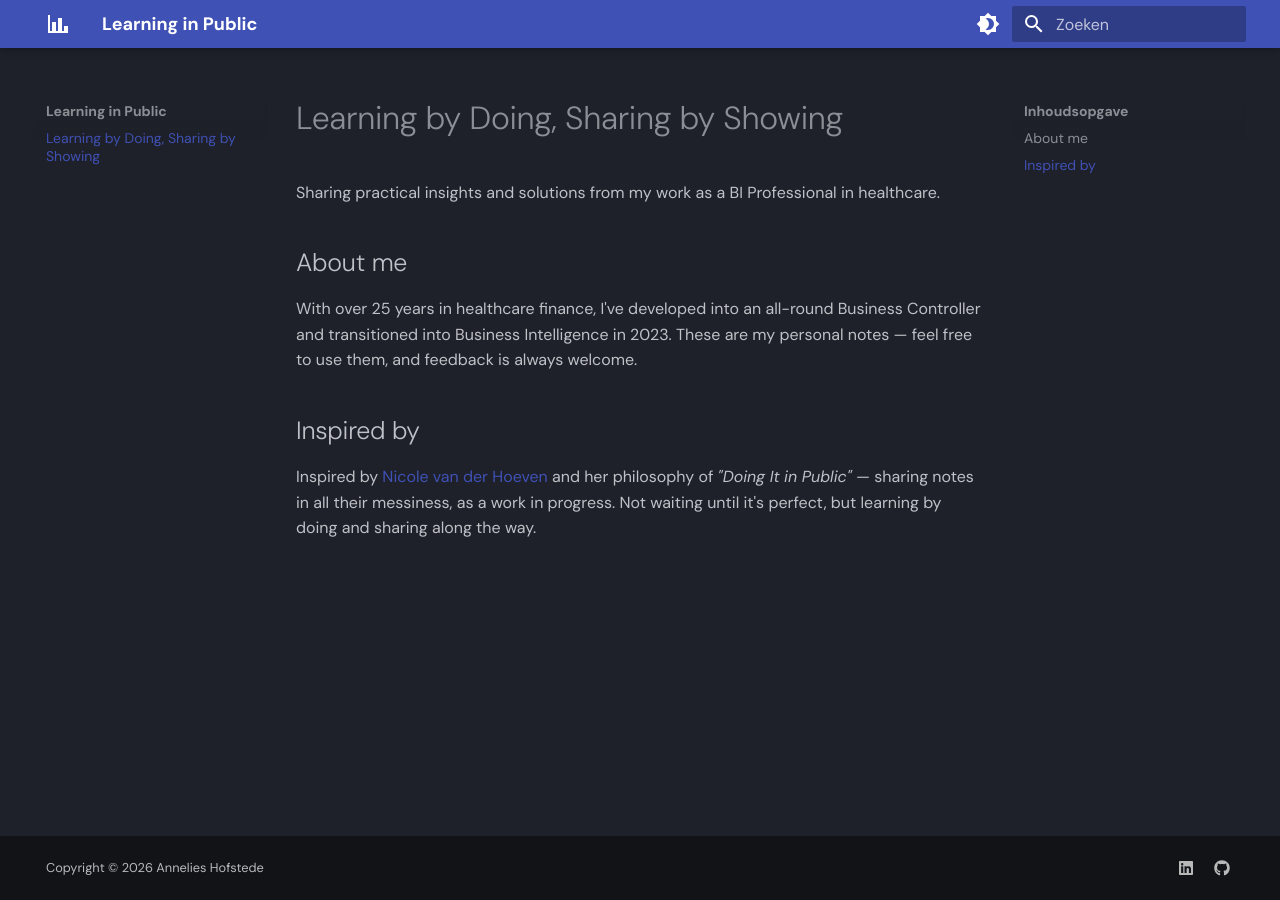
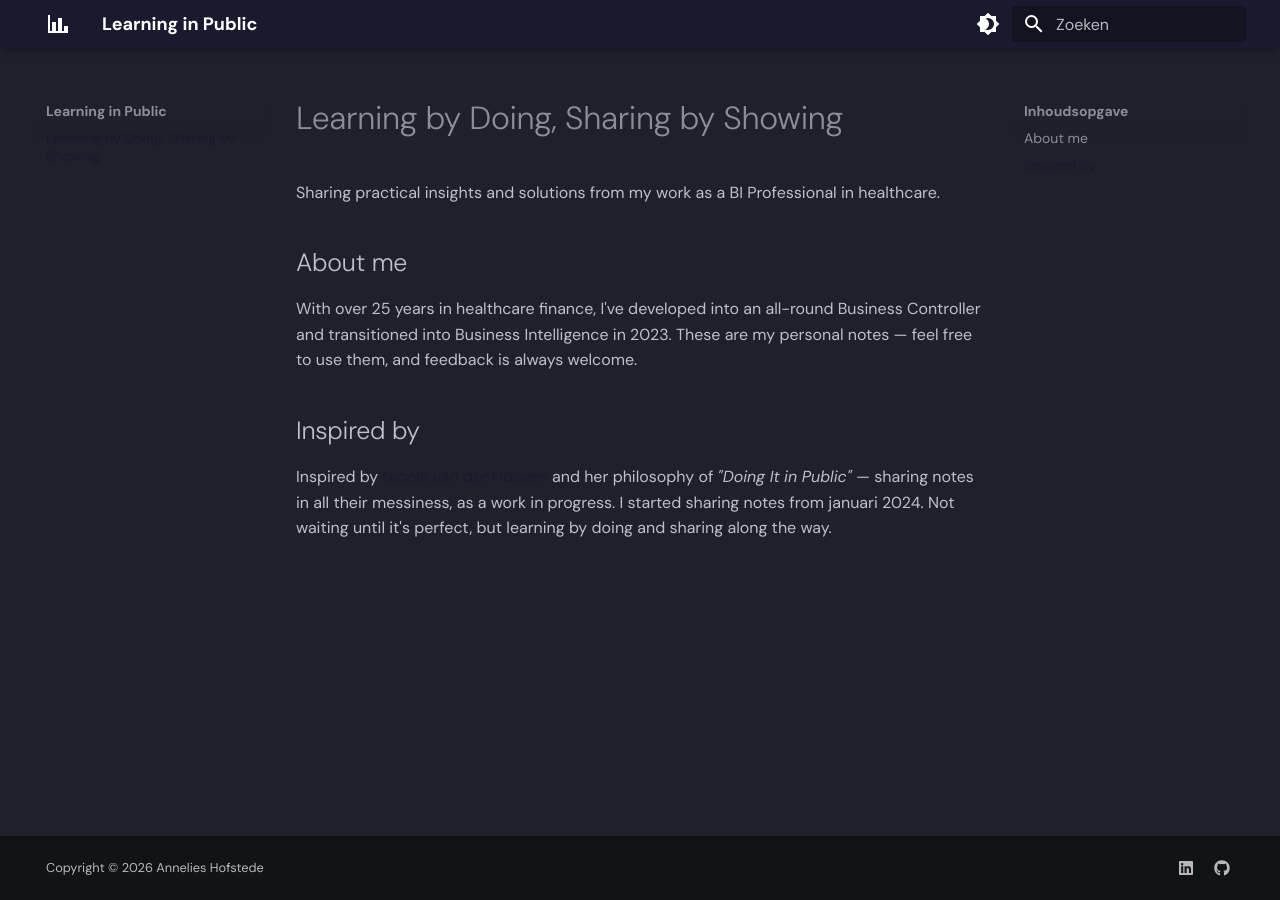
Before and after one commit to annelieshofstede/webstede_info, an MkDocs documentation site: the page built from docs/index.md, in a window 1280 px wide. Built offline with MkDocs 1.6.1 and Material for MkDocs 9.7.7, drawn with Linux system fonts in a browser that asks for light colours.

Commit message:
CSS toegevoegd

```diff
--- a/docs/index.md
+++ b/docs/index.md
@@ -5,14 +5,8 @@ in healthcare.
 
 ## About me
 
-With over 25 years in healthcare finance, I've developed into an all-round
-Business Controller and transitioned into Business Intelligence in 2023.
-These are my personal notes — feel free to use them, and feedback is always
-welcome.
+With over 25 years in healthcare finance, I've developed into an all-round Business Controller and transitioned into Business Intelligence in 2023. These are my personal notes — feel free to use them, and feedback is always welcome.
 
 ## Inspired by
 
-Inspired by [Nicole van der Hoeven](https://nicolevanderhoeven.com) and her
-philosophy of *"Doing It in Public"* — sharing notes in all their messiness,
-as a work in progress. Not waiting until it's perfect, but learning by doing
-and sharing along the way.
+Inspired by [Nicole van der Hoeven](https://nicolevanderhoeven.com) and her philosophy of *"Doing It in Public"* — sharing notes in all their messiness, as a work in progress. I started sharing notes from januari 2024. Not waiting until it's perfect, but learning by doing and sharing along the way.
--- /dev/null
+++ b/docs/stylesheets/extra.css
@@ -0,0 +1,6 @@
+:root {
+  --md-primary-fg-color: #1a1a2e;
+  --md-primary-fg-color--light: #2d2d4e;
+  --md-primary-fg-color--dark: #0d0d1a;
+  --md-accent-fg-color: #F2C811;
+}
```
Also changed, not shown: 1 other file.
